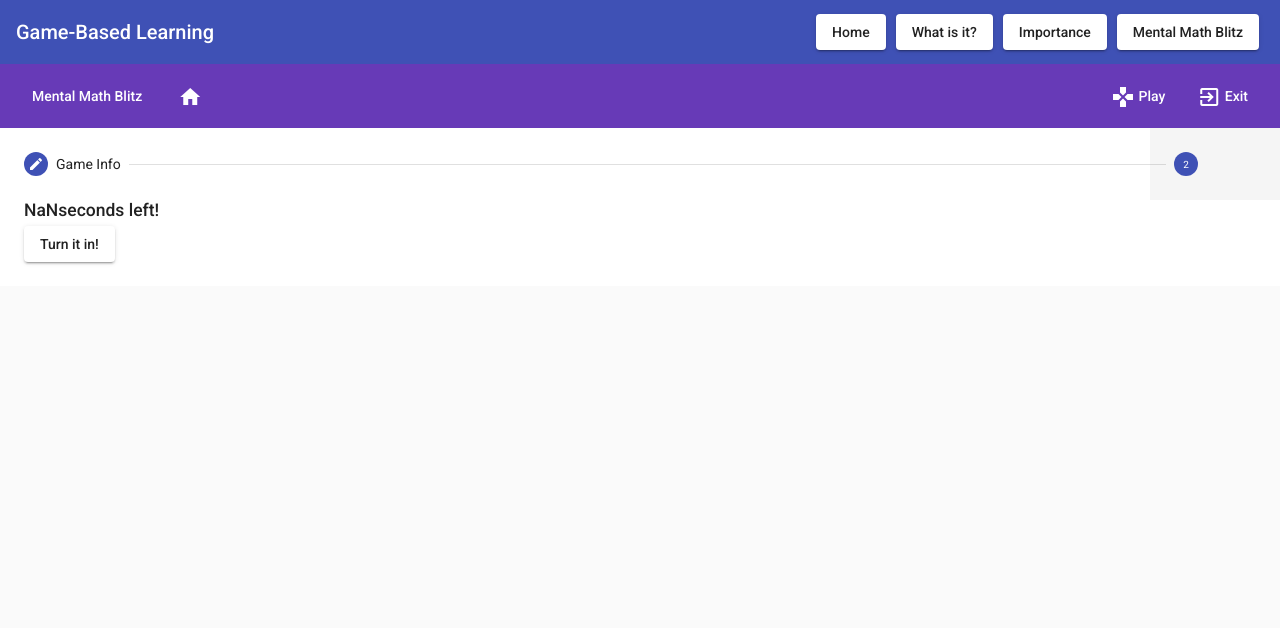
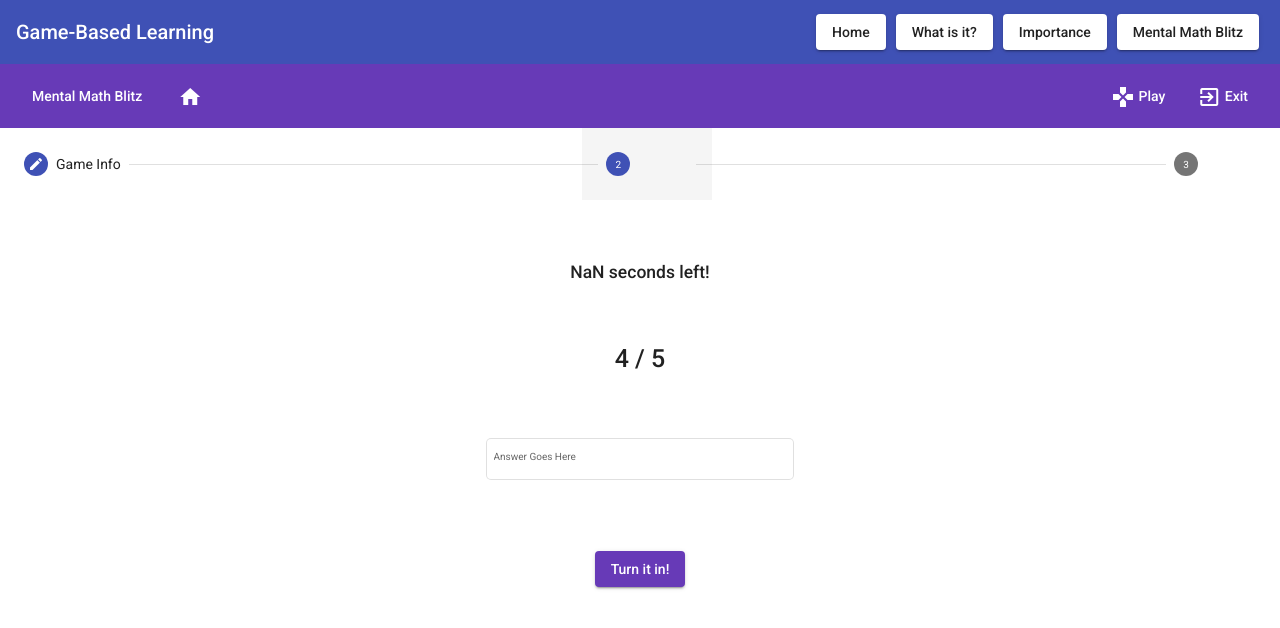
Before and after one commit to PaulClefUbeCoding/GameBasedLearning, an Angular app in the folder gbs-timed-elementary-math/: page /mathgame-page in a window 1280 px wide. Both pictures are taken after typing "Sample", "Sample" into the empty fields and a click on the button "Play!". Shown: the top 628 px of the page. Built offline with nearby package versions, Linux system fonts and the light colour scheme.

Commit message:
Game Core Working and Doing Result Page

```diff
--- a/gbs-timed-elementary-math/src/app/mathgame/mathgame.component.css
+++ b/gbs-timed-elementary-math/src/app/mathgame/mathgame.component.css
@@ -3,6 +3,7 @@
 body {
     margin: 0;
     font-family: sans-serif;
+    height: 100%;
 }
 
 h1 {
@@ -58,4 +59,54 @@ body {
 
 .container3 {
     margin: 0 0% 0 0%;
+    display: flex;
+    flex-flow: column;
+    height: 100%;
 }
+
+.page2 {
+    margin-left: auto;
+    margin-right: auto;
+    text-align: center;
+    position: relative;
+}
+
+.page2 h3 {
+    margin: 5% 0 0 0;
+}
+
+.page2 h1 {
+    margin: 5% 0 5% 0;
+}
+
+.page2 button {
+    margin: 2% 0 5% 0;
+}
+
+.hidden1 {
+    visibility: hidden;
+}
+
+input[type="checkbox"]:checked + label:before {
+    background: #fff;
+    color: rgb(40, 212, 83);
+    content: "\2713";
+    text-align: center;
+    margin-right: 5px;
+}
+input[type="checkbox"]:checked + label:after {
+    font-weight: bold;
+}
+
+p {
+ font-size: 20px;
+ font-weight: bold;
+}
+
+.page3 {
+
+}
+
+.page3 h2 {
+    color: #3F51B5;
+}
--- a/gbs-timed-elementary-math/src/app/mathgame/mathgame.component.html
+++ b/gbs-timed-elementary-math/src/app/mathgame/mathgame.component.html
@@ -26,9 +26,9 @@
         [stepControl]="formGroup1.get('gameInformation')"
       >
         <ng-template matStepLabel>Game Info</ng-template>
-        <h2 class="mat-display-1" style="margin-bottom: 32px">
+        <h3 class="mat-display-1" style="margin-bottom: 32px">
           Initializing Your Game
-        </h2>
+        </h3>
         <div>
           <mat-form-field appearance="outline" class="mat-input-width">
             <mat-label>Name</mat-label>
@@ -46,7 +46,11 @@
         <div>
           <mat-form-field appearance="outline" class="mat-input-width">
             <mat-label>Number of Digits</mat-label>
-            <mat-select class="options">
+            <mat-select
+              class="options"
+              [(ngModel)]="selectedDigit"
+              [ngModelOptions]="{ standalone: true }"
+            >
               <mat-option *ngFor="let digit of digits" [value]="digit">
                 {{ digit }}
               </mat-option>
@@ -58,7 +62,11 @@
         <div>
           <mat-form-field appearance="outline" class="mat-input-width">
             <mat-label>Math Operation</mat-label>
-              <mat-select class="options">
+            <mat-select
+              class="options"
+              [(ngModel)]="selectedOperation"
+              [ngModelOptions]="{ standalone: true }"
+            >
               <mat-option
                 *ngFor="let operation of operations"
                 [value]="operation"
@@ -91,7 +99,11 @@
         <div>
           <mat-form-field appearance="outline" class="mat-input-width">
             <mat-label>Number of Challenges</mat-label>
-            <mat-select class="options">
+            <mat-select
+              class="options"
+              [(ngModel)]="selectedChallenge"
+              [ngModelOptions]="{ standalone: true }"
+            >
               <mat-option
                 *ngFor="let challenge of challenges"
                 [value]="challenge"
@@ -104,25 +116,80 @@
         </div>
 
         <div class="button-container">
-            <button mat-raised-button matStepperNext color="primary" class="ml-2" (click)="startTimer()">
+          <button
+            mat-raised-button
+            matStepperNext
+            color="primary"
+            class="ml-2"
+            (click)="startTimer()"
+          >
             Play!
           </button>
         </div>
       </mat-step>
 
-      <mat-step formGroupName="gameInformation" [stepControl]="formGroup1.get('gameInformation')">
+      <mat-step
+        formGroupName="gameInformation"
+        [stepControl]="formGroup1.get('gameInformation')"
+      >
+        <div class="page2">
+          <h3>{{ message }}</h3>
+          <h1>{{ number1 }} {{ convertedOperation }} {{ number2 }}</h1>
           <div>
-            <h3> {{message}} </h3>
-            <h2> {{number1}} {{equation}} {{number2}}</h2>
-            <button mat-raised-button>Turn it in!</button>
+            <mat-form-field appearance="outline" class="mat-input-width">
+              <mat-label>Answer Goes Here</mat-label>
+              <input
+                class="options"
+                id="answerInput"
+                type="text"
+                matInput
+                formControlName="answer"
+                [errorStateMatcher]="errorStateMatcher"
+              />
+            </mat-form-field>
           </div>
+          <div>
+            <input class="hidden1" type="checkbox" disabled checked />
+            <p>{{ victoryMessage }}</p>
+          </div>
+          <button
+            mat-raised-button
+            color="primary"
+            (click)="answerButtonClick()"
+          >
+            Turn it in!
+          </button>
+        </div>
+      </mat-step>
 
+      <mat-step
+        formGroupName="gameInformation"
+        [stepControl]="formGroup1.get('gameInformation')"
+      >
+        <div class="page3">
+            <h1>Your Results</h1>
+            <p>Challenged Answered Correctly Within Time: {{selectedChallenge}}</p>
+            <p>Average Time: seconds</p>
+            <p>Best Time: seconds</p>
 
+            <button
+            mat-raised-button
+            color="primary"
+          >
+            Play Again
+          </button>
+          <button
+            mat-raised-button
+            color="primary"
+          >
+            Exit
+          </button>
+
+        </div>
 
       </mat-step>
     </mat-horizontal-stepper>
   </form>
-
 </div>
 
 <!-- <mat-toolbar color="primary" class="expanded-toolbar">
--- a/gbs-timed-elementary-math/src/app/mathgame/mathgame.component.ts
+++ b/gbs-timed-elementary-math/src/app/mathgame/mathgame.component.ts
@@ -1,7 +1,7 @@
 import { animate, style, transition, trigger } from '@angular/animations';
-import { Component, OnInit } from '@angular/core';
+import { Component, OnInit, ViewChild } from '@angular/core';
 import { FormControl, FormGroup, FormGroupDirective, NgForm, Validators } from '@angular/forms';
-import { ErrorStateMatcher } from '@angular/material/core';
+import { ErrorStateMatcher, ShowOnDirtyErrorStateMatcher } from '@angular/material/core';
 import { MatButtonToggleChange } from '@angular/material/button-toggle';
 import { MatStepper } from '@angular/material/stepper';
 import { timer } from 'rxjs';
@@ -34,6 +34,7 @@ import { timer } from 'rxjs';
   ],
 })
 export class MathgameComponent implements OnInit {
+  @ViewChild('stepper') private myStepper: MatStepper;
 
   title: string;
   public isViewable: boolean;
@@ -45,6 +46,11 @@ export class MathgameComponent implements OnInit {
   operations: string[] = ['Addition', 'Subtraction', 'Multiplication', 'Division'];
   selectedDigit: number;
   selectedChallenge: number;
+  selectedOperation: string;
+  convertedOperation: string;
+  correct: boolean;
+  victoryMessage: string;
+  challengeLeft: number;
 
   intervalId = 0;
   message = '';
@@ -65,20 +71,22 @@ export class MathgameComponent implements OnInit {
     this.formGroup1 = new FormGroup ({
       gameInformation: new FormGroup({
         name: new FormControl(null,),
-        digit: new FormControl(null,),
+        selectedDigit: new FormControl(null,),
         timer: new FormControl(null, ),
-        challenge: new FormControl(null, ),
-        operation: new FormControl(null, ),
+        answer: new FormControl(null, ),
       }),
     });
   }
 
   startTimer() {
     console.log("inside start timer");
-    console.log("Digit selected:" + this.formGroup1.value.gameInformation.digit);
-    console.log("Digit selected:" + this.formGroup1.value.gameInformation.challenge);
+    console.log("Digit selected:" + this.selectedDigit);
+    console.log("Challenge selected:" + this.selectedChallenge);
+    console.log("Operation selected: " + this.selectedOperation)
     this.generateTheNumbers();
+    this.convertOperation();
     this.seconds = this.formGroup1.value.gameInformation.timer;
+    this.challengeLeft = this.selectedChallenge;
     this.countDownTimer();
   }
   stopTimer() {
@@ -97,17 +105,81 @@ export class MathgameComponent implements OnInit {
       if(this.seconds === 0) {
         this.message = 'Times up! Next Challenge!';
       } else {
-        if (this.seconds < 0) { this.seconds = this.formGroup1.value.gameInformation.timer;} //reset
-        this.message = this.seconds+ 'seconds left!'
+        if (this.seconds < 0) {
+          this.seconds = this.formGroup1.value.gameInformation.timer;
+          this.victoryMessage = "";
+          this.generateTheNumbers();
+          this.challengeLeft-=1;
+          if(this.challengeLeft == 0) {
+            this.myStepper.next();
+          }
+        } //reset
+        this.message = this.seconds+ ' seconds left!';
+        this.victoryMessage = "";
       }
     }, 1000);
   }
 
   public generateTheNumbers() {
-    // if()
-    // this.number1 = Math.random()*
+    if(this.selectedDigit == 3) {
+      this.number1 = Math.floor(Math.random()*(999-100+1)+100);
+      this.number2 = Math.floor(Math.random()*(999-100+1)+100);
+    } else if(this.selectedDigit == 2) {
+      this.number1 = Math.floor(Math.random()*90+10);
+      this.number2 = Math.floor(Math.random()*90+10);
+    } else {
+      this.number1 = Math.floor(Math.random()*10);
+      this.number2 = Math.floor(Math.random()*10);
+    }
   }
 
+  public convertOperation() {
+    if(this.selectedOperation == "Addition") {
+      this.convertedOperation = "+";
+    } else if(this.selectedOperation == "Subtraction") {
+      this.convertedOperation = "-";
+    } else if(this.selectedOperation == "Multiplication") {
+      this.convertedOperation = "x";
+    } else {
+      this.convertedOperation = "/";
+    }
+  }
+
+  public answerButtonClick() {
+    this.correct = false;
+    if(this.selectedOperation == "Addition") {
+      if(this.formGroup1.value.gameInformation.answer == (this.number1+this.number2)) {
+        this.correct = true;
+      }
+    }
+    else if(this.selectedOperation == "Subtraction") {
+      if(this.formGroup1.value.gameInformation.answer == (this.number1-this.number2)) {
+        this.correct = true;
+      }
+    }
+    else if(this.selectedOperation == "Multiplication") {
+      if(this.formGroup1.value.gameInformation.answer == (this.number1*this.number2)) {
+        this.correct = true;
+      }
+    }
+    else {
+      if(this.formGroup1.value.gameInformation.answer == (this.number1/this.number2)) {
+        this.correct = true;
+      }
+    }
+
+    if(this.correct) {
+      this.showVictory();
+    } else {
+      this.victoryMessage = "Not quiete right!"
+    }
+
+  }
+
+  public showVictory() {
+    this.victoryMessage = "Nice one!";
+    this.seconds = 1;
+  }
 
 }
 
```
Lines whose indentation alone changed are shown as unchanged.
